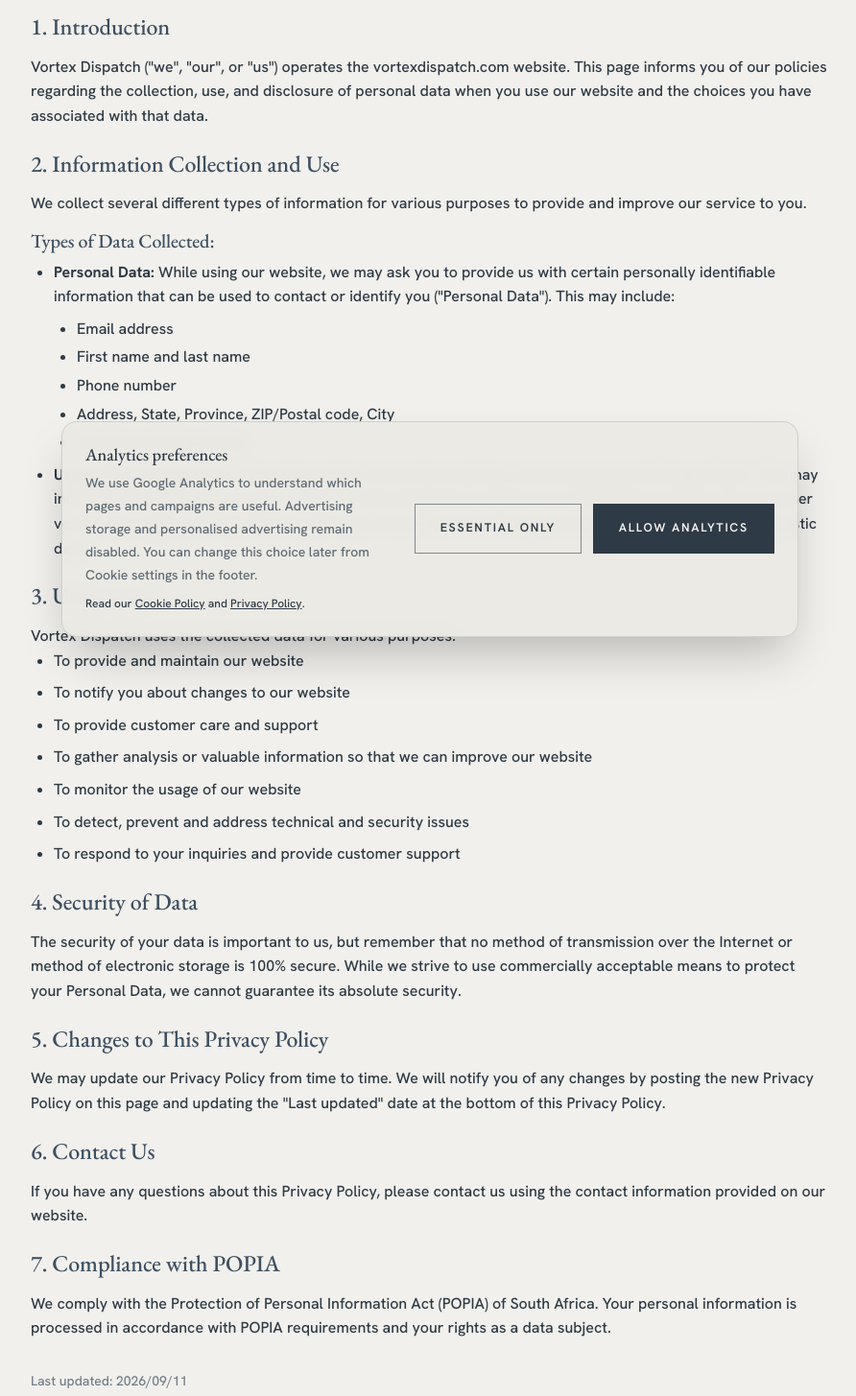
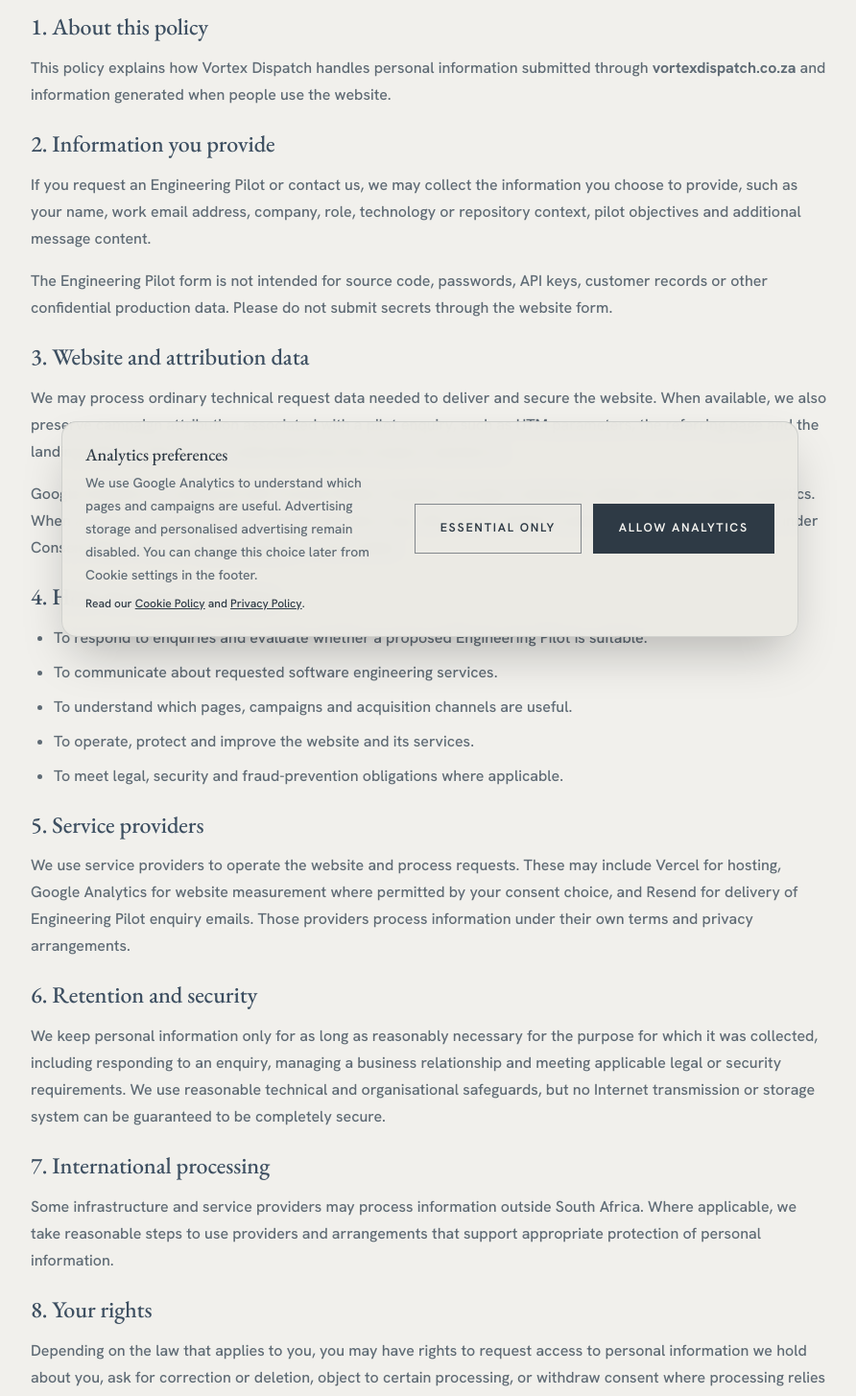
Before and after one commit to tzone85/vortex-dispatch-site, a React (Vite) app: page /privacy in a window 1280 px wide. Shown: the part 120-1575 px from the top of the page at 96% size, without its empty margins (192-1084 px from the left). Built offline with nearby package versions, Linux system fonts and the light colour scheme.

Commit message:
privacy: align policy with pilot form and analytics

```diff
--- a/src/pages/PrivacyPolicy.tsx
+++ b/src/pages/PrivacyPolicy.tsx
@@ -11,80 +11,88 @@
       <main className="min-h-screen bg-void text-bone">
         <div className="max-w-4xl mx-auto px-4 py-16 sm:px-6 lg:px-8">
           <h1 className="text-4xl font-bold mb-8 text-accent">Privacy Policy</h1>
-          <div className="space-y-6">
+          <div className="space-y-6 text-bone-muted leading-7">
             <section>
-              <h2 className="text-2xl font-semibold mb-4 text-accent">1. Introduction</h2>
+              <h2 className="text-2xl font-semibold mb-4 text-accent">1. About this policy</h2>
               <p>
-                Vortex Dispatch ("we", "our", or "us") operates the vortexdispatch.com website. This page informs you of our policies regarding the collection, use, and disclosure of personal data when you use our website and the choices you have associated with that data.
+                This policy explains how Vortex Dispatch handles personal information submitted through <strong>vortexdispatch.co.za</strong> and information generated when people use the website.
               </p>
             </section>
 
             <section>
-              <h2 className="text-2xl font-semibold mb-4 text-accent">2. Information Collection and Use</h2>
+              <h2 className="text-2xl font-semibold mb-4 text-accent">2. Information you provide</h2>
               <p>
-                We collect several different types of information for various purposes to provide and improve our service to you.
+                If you request an Engineering Pilot or contact us, we may collect the information you choose to provide, such as your name, work email address, company, role, technology or repository context, pilot objectives and additional message content.
               </p>
+              <p className="mt-4">
+                The Engineering Pilot form is not intended for source code, passwords, API keys, customer records or other confidential production data. Please do not submit secrets through the website form.
+              </p>
+            </section>
 
-              <h3 className="text-xl font-semibold mt-4 mb-2 text-accent">Types of Data Collected:</h3>
+            <section>
+              <h2 className="text-2xl font-semibold mb-4 text-accent">3. Website and attribution data</h2>
+              <p>
+                We may process ordinary technical request data needed to deliver and secure the website. When available, we also preserve campaign attribution associated with a pilot enquiry, such as UTM parameters, the referring page and the landing page, so that we can understand how the enquiry reached us.
+              </p>
+              <p className="mt-4">
+                Google Analytics is configured with Consent Mode. Analytics storage is denied by default until you allow analytics. When analytics storage is denied, Google Analytics may still receive limited cookieless measurement signals under Consent Mode. See our <a className="text-accent-bright underline" href="/cookies">Cookie Policy</a> for more detail.
+              </p>
+            </section>
+
+            <section>
+              <h2 className="text-2xl font-semibold mb-4 text-accent">4. How we use information</h2>
               <ul className="list-disc pl-6 space-y-2">
-                <li><strong>Personal Data:</strong> While using our website, we may ask you to provide us with certain personally identifiable information that can be used to contact or identify you ("Personal Data"). This may include:
-                  <ul className="list-disc pl-6 mt-2 space-y-1">
-                    <li>Email address</li>
-                    <li>First name and last name</li>
-                    <li>Phone number</li>
-                    <li>Address, State, Province, ZIP/Postal code, City</li>
-                    <li>Cookies and Usage Data</li>
-                  </ul>
-                </li>
-                <li><strong>Usage Data:</strong> We may also collect information on how the website is accessed and used ("Usage Data"). This may include information such as your computer's Internet Protocol address (e.g. IP address), browser type, browser version, the pages you visit, the time and date of your visit, the time spent on those pages, and other diagnostic data.</li>
+                <li>To respond to enquiries and evaluate whether a proposed Engineering Pilot is suitable.</li>
+                <li>To communicate about requested software engineering services.</li>
+                <li>To understand which pages, campaigns and acquisition channels are useful.</li>
+                <li>To operate, protect and improve the website and its services.</li>
+                <li>To meet legal, security and fraud-prevention obligations where applicable.</li>
               </ul>
             </section>
 
             <section>
-              <h2 className="text-2xl font-semibold mb-4 text-accent">3. Use of Data</h2>
-              <p>Vortex Dispatch uses the collected data for various purposes:</p>
-              <ul className="list-disc pl-6 space-y-2">
-                <li>To provide and maintain our website</li>
-                <li>To notify you about changes to our website</li>
-                <li>To provide customer care and support</li>
-                <li>To gather analysis or valuable information so that we can improve our website</li>
-                <li>To monitor the usage of our website</li>
-                <li>To detect, prevent and address technical and security issues</li>
-                <li>To respond to your inquiries and provide customer support</li>
-              </ul>
-            </section>
-
-            <section>
-              <h2 className="text-2xl font-semibold mb-4 text-accent">4. Security of Data</h2>
+              <h2 className="text-2xl font-semibold mb-4 text-accent">5. Service providers</h2>
               <p>
-                The security of your data is important to us, but remember that no method of transmission over the Internet or method of electronic storage is 100% secure. While we strive to use commercially acceptable means to protect your Personal Data, we cannot guarantee its absolute security.
+                We use service providers to operate the website and process requests. These may include Vercel for hosting, Google Analytics for website measurement where permitted by your consent choice, and Resend for delivery of Engineering Pilot enquiry emails. Those providers process information under their own terms and privacy arrangements.
               </p>
             </section>
 
             <section>
-              <h2 className="text-2xl font-semibold mb-4 text-accent">5. Changes to This Privacy Policy</h2>
+              <h2 className="text-2xl font-semibold mb-4 text-accent">6. Retention and security</h2>
               <p>
-                We may update our Privacy Policy from time to time. We will notify you of any changes by posting the new Privacy Policy on this page and updating the "Last updated" date at the bottom of this Privacy Policy.
+                We keep personal information only for as long as reasonably necessary for the purpose for which it was collected, including responding to an enquiry, managing a business relationship and meeting applicable legal or security requirements. We use reasonable technical and organisational safeguards, but no Internet transmission or storage system can be guaranteed to be completely secure.
               </p>
             </section>
 
             <section>
-              <h2 className="text-2xl font-semibold mb-4 text-accent">6. Contact Us</h2>
+              <h2 className="text-2xl font-semibold mb-4 text-accent">7. International processing</h2>
               <p>
-                If you have any questions about this Privacy Policy, please contact us using the contact information provided on our website.
+                Some infrastructure and service providers may process information outside South Africa. Where applicable, we take reasonable steps to use providers and arrangements that support appropriate protection of personal information.
               </p>
             </section>
 
             <section>
-              <h2 className="text-2xl font-semibold mb-4 text-accent">7. Compliance with POPIA</h2>
+              <h2 className="text-2xl font-semibold mb-4 text-accent">8. Your rights</h2>
               <p>
-                We comply with the Protection of Personal Information Act (POPIA) of South Africa. Your personal information is processed in accordance with POPIA requirements and your rights as a data subject.
+                Depending on the law that applies to you, you may have rights to request access to personal information we hold about you, ask for correction or deletion, object to certain processing, or withdraw consent where processing relies on consent. South African data subjects may have rights under the Protection of Personal Information Act (POPIA).
               </p>
             </section>
 
-            <p className="text-sm text-accent/70 mt-8">
-              Last updated: {new Date().toLocaleDateString('en-ZA')}
-            </p>
+            <section>
+              <h2 className="text-2xl font-semibold mb-4 text-accent">9. Contact</h2>
+              <p>
+                Privacy questions or requests can be sent to <a className="text-accent-bright underline" href="mailto:hello@vortexdispatch.co.za">hello@vortexdispatch.co.za</a>.
+              </p>
+            </section>
+
+            <section>
+              <h2 className="text-2xl font-semibold mb-4 text-accent">10. Changes to this policy</h2>
+              <p>
+                We may update this policy when our services, providers or legal obligations change. The current revision date appears below.
+              </p>
+            </section>
+
+            <p className="text-sm text-accent/70 mt-8">Last updated: 11 September 2026</p>
           </div>
         </div>
       </main>
```
